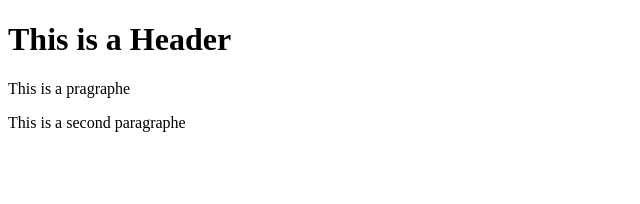
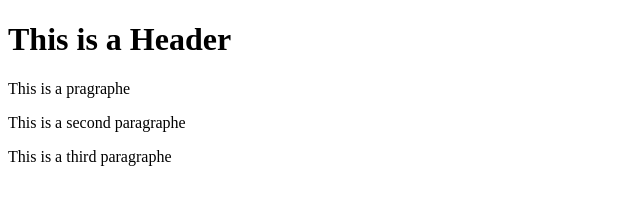
Before and after one commit to yagoubigithub/git-test, a website: page index.html in a window 1280 px wide. Shown: the whole page, without its empty margins (0-640 px from the left). Drawn offline with Linux system fonts and the light colour scheme.

Commit message:
fourt commit

```diff
--- a/index.html
+++ b/index.html
@@ -4,11 +4,12 @@
     <meta charset="UTF-8">
     <meta name="viewport" content="width=device-width, initial-scale=1.0">
     <meta http-equiv="X-UA-Compatible" content="ie=edge">
-    <title>Document</title>
+    <title>Node.js and Npm</title>
 </head>
 <body>
    <h1>This is a Header </h1>
    <p>This is a pragraphe</p>
    <p>This is a second paragraphe</p>
+   <p>This is a third paragraphe</p>
 </body>
 </html>
```
Also changed, not shown: package.json (added, +24 -0 lines), 1 other file.
